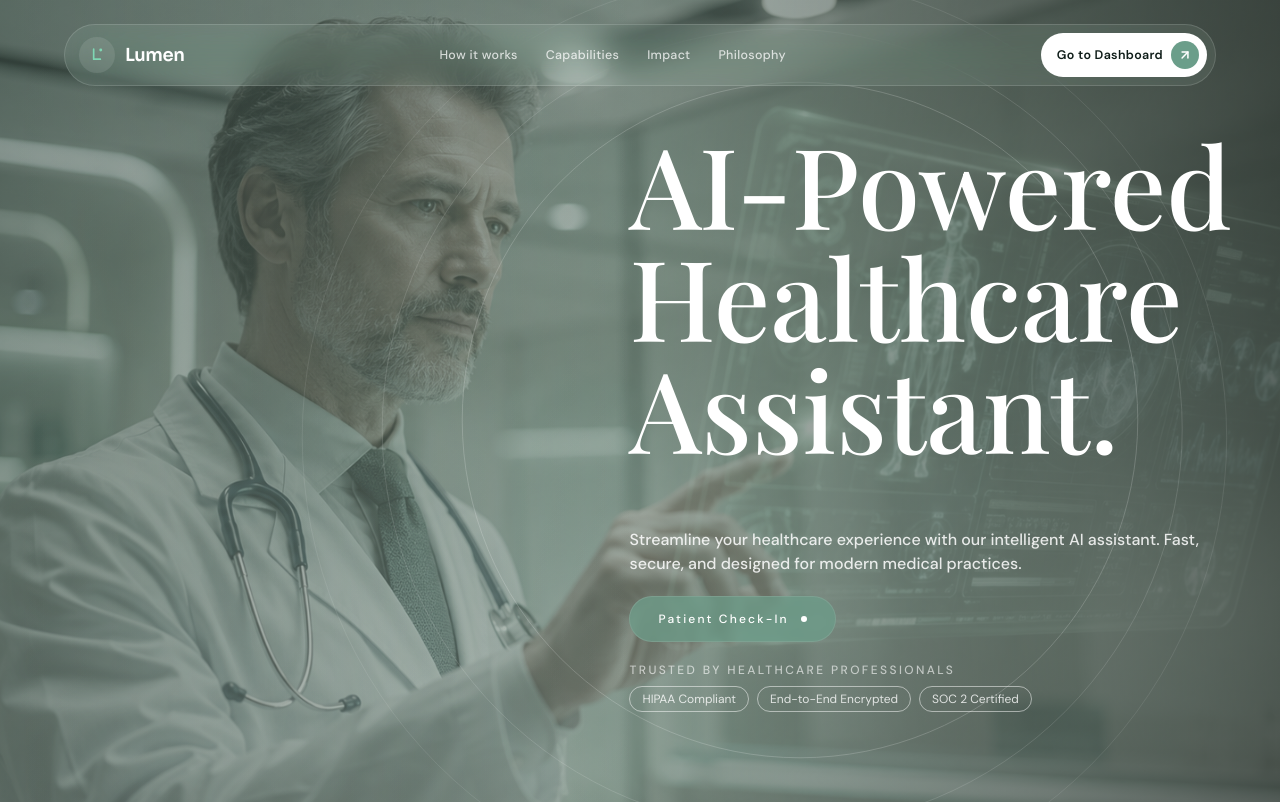
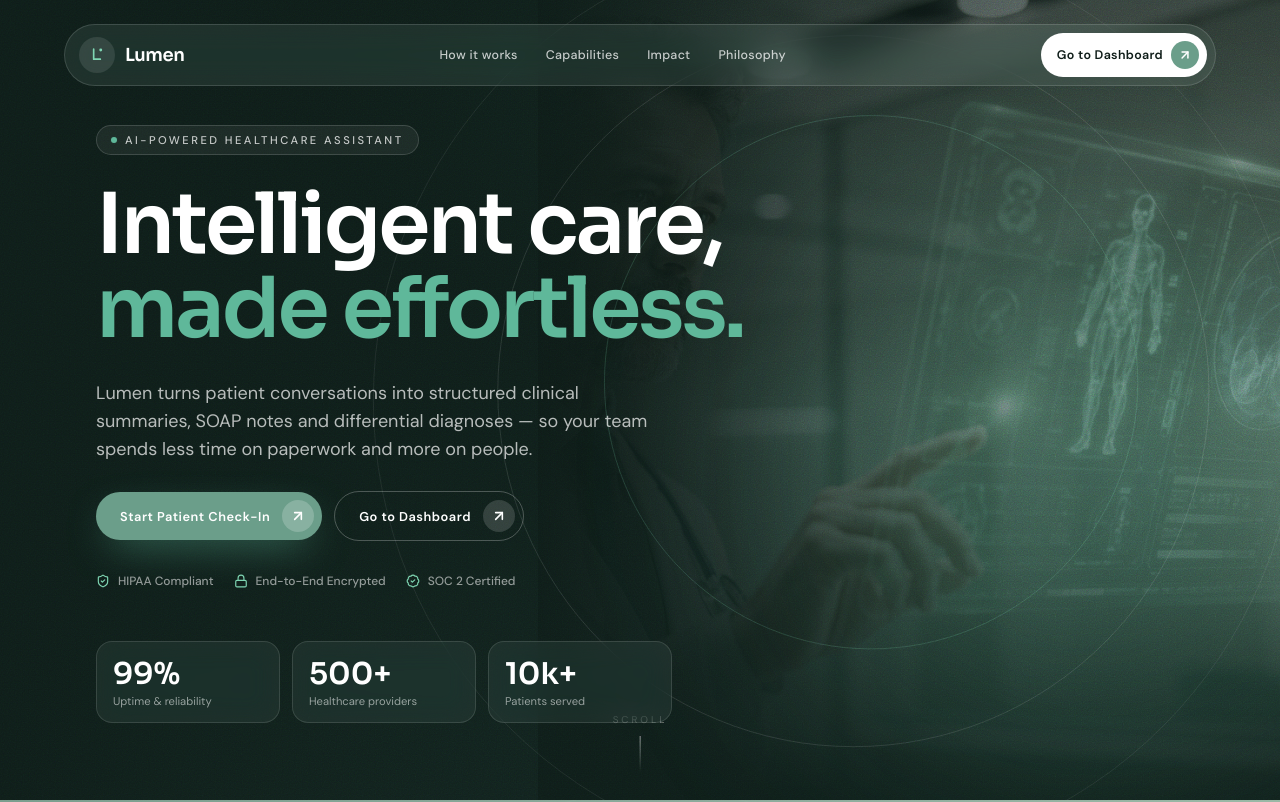
Before and after one commit to parag3638/MedDamn, a Next.js app: page / in a window 1280 px wide. Shown: the top 802 px of the page. Built offline with nearby package versions, Linux system fonts and the light colour scheme; a web font is replaced by a local one.

Commit message:
Rebuild hero with cinematic dark canvas and two-tone headline

```diff
--- a/src/components/landing/Hero.tsx
+++ b/src/components/landing/Hero.tsx
@@ -2,101 +2,163 @@
 
 import Image from "next/image";
 import { motion } from "framer-motion";
+import { ShieldCheck, Lock, BadgeCheck } from "lucide-react";
+import { PillBadge, ArrowButton } from "./ui";
+
+const trust = [
+  { icon: ShieldCheck, label: "HIPAA Compliant" },
+  { icon: Lock, label: "End-to-End Encrypted" },
+  { icon: BadgeCheck, label: "SOC 2 Certified" },
+];
+
+const heroStats = [
+  { value: "99%", label: "Uptime & reliability" },
+  { value: "500+", label: "Healthcare providers" },
+  { value: "10k+", label: "Patients served" },
+];
+
+const ease = [0.22, 1, 0.36, 1] as const;
 
 export default function Hero() {
   return (
     <section
       aria-label="Hero"
-      className="relative min-h-screen flex items-end overflow-hidden"
+      className="grain relative flex min-h-screen items-center overflow-hidden bg-hero-dark"
     >
-      {/* Background: portrait image first, sage gradient overlay on top */}
-      <div className="absolute inset-0">
-        {/* Base immersive gradient underneath */}
-        <div className="absolute inset-0 bg-immersive" />
+      {/* Right-bleeding cinematic portrait */}
+      <div className="absolute inset-y-0 right-0 w-full md:w-[58%]">
         <Image
           src="/images/hero-portrait.jpg"
-          alt="Doctor using AI-powered healthcare assistant"
+          alt="Clinician using Lumen, the AI-powered healthcare assistant"
           fill
           priority
-          className="object-cover object-center saturate-[0.55] brightness-[0.85]"
+          sizes="(max-width: 768px) 100vw, 58vw"
+          className="object-cover object-[60%_center] saturate-[0.7] [mask-image:linear-gradient(to_right,transparent,black_42%)] md:[mask-image:linear-gradient(to_right,transparent,black_38%)]"
         />
-        {/* Sage gradient tint — keep it lighter so image + text stay vivid */}
-        <div className="absolute inset-0 bg-immersive opacity-45" />
-        {/* Right-side darkening so description text is readable */}
-        <div className="absolute inset-0 bg-gradient-to-l from-black/50 via-black/10 to-transparent" />
-        {/* Left-edge darkening so headline text stays readable */}
-        <div className="absolute inset-0 bg-gradient-to-r from-black/20 via-transparent to-transparent" />
-        {/* Decorative arcs — centered around the subject (right-center) */}
-        <svg
-          className="absolute inset-0 w-full h-full opacity-20"
-          viewBox="0 0 1440 900"
-          fill="none"
-          aria-hidden="true"
-        >
-          <circle cx="900" cy="450" r="380" stroke="white" strokeWidth="1" />
-          <circle cx="880" cy="460" r="450" stroke="white" strokeWidth="0.7" />
-          <circle cx="860" cy="470" r="520" stroke="white" strokeWidth="0.5" />
-        </svg>
+        {/* tone the photo toward the sage-dark palette */}
+        <div className="absolute inset-0 bg-ink/45 mix-blend-multiply" />
+        <div className="absolute inset-0 bg-gradient-to-t from-ink via-transparent to-ink/30" />
       </div>
 
+      {/* Legibility wash on the left */}
+      <div className="absolute inset-0 bg-gradient-to-r from-ink via-ink/70 to-transparent md:to-ink/0" />
+
+      {/* Sage glow */}
+      <div className="pointer-events-none absolute -right-20 top-1/4 h-[34rem] w-[34rem] rounded-full bg-sage-accent/20 blur-[120px]" />
+
+      {/* Concentric arcs centered on the subject */}
+      <svg
+        className="pointer-events-none absolute inset-0 h-full w-full opacity-[0.18]"
+        viewBox="0 0 1440 900"
+        fill="none"
+        aria-hidden="true"
+      >
+        <circle cx="980" cy="430" r="300" stroke="#7fd6b3" strokeWidth="1" />
+        <circle cx="960" cy="440" r="400" stroke="white" strokeWidth="0.6" />
+        <circle cx="940" cy="450" r="520" stroke="white" strokeWidth="0.4" />
+      </svg>
+
       {/* Content */}
-      <div className="relative z-10 w-full px-8 md:px-12 pb-32 pt-32">
-        <div className="max-w-[108rem] mx-auto flex justify-end">
+      <div className="relative z-10 mx-auto flex w-full max-w-6xl flex-col justify-center px-6 pb-16 pt-28 sm:px-8">
+        <div className="flex max-w-2xl flex-col gap-7">
+          <motion.div
+            initial={{ opacity: 0, y: 18 }}
+            animate={{ opacity: 1, y: 0 }}
+            transition={{ duration: 0.6, ease }}
+          >
+            <PillBadge tone="dark">AI-Powered Healthcare Assistant</PillBadge>
+          </motion.div>
 
-          {/* All content — right column, right-aligned */}
-          <div className="flex flex-col gap-16 md:max-w-2xl ">
+          <h1 className="font-display text-[3.25rem] font-semibold leading-[0.98] tracking-[-0.035em] text-white sm:text-7xl lg:text-[5.25rem]">
+            <motion.span
+              className="block"
+              initial={{ opacity: 0, y: 28 }}
+              animate={{ opacity: 1, y: 0 }}
+              transition={{ duration: 0.7, ease, delay: 0.06 }}
+            >
+              Intelligent care,
+            </motion.span>
+            <motion.span
+              className="block text-sage-accent"
+              initial={{ opacity: 0, y: 28 }}
+              animate={{ opacity: 1, y: 0 }}
+              transition={{ duration: 0.7, ease, delay: 0.16 }}
+            >
+              made effortless.
+            </motion.span>
+          </h1>
 
-            <motion.h1
-              initial={{ opacity: 0, y: 40 }}
-              animate={{ opacity: 1, y: 0 }}
-              transition={{ duration: 0.7, ease: [0.22, 1, 0.36, 1] }}
-              className="font-serif text-6xl md:text-7xl lg:text-[7rem] font-medium leading-[0.92] text-white"
-            >
-              AI-Powered
-              <br />
-              Healthcare
-              <br />
-              Assistant.
-            </motion.h1>
+          <motion.p
+            className="max-w-xl text-base leading-relaxed text-white/70 sm:text-lg"
+            initial={{ opacity: 0, y: 18 }}
+            animate={{ opacity: 1, y: 0 }}
+            transition={{ duration: 0.7, ease, delay: 0.26 }}
+          >
+            Lumen turns patient conversations into structured clinical summaries,
+            SOAP notes and differential diagnoses — so your team spends less time
+            on paperwork and more on people.
+          </motion.p>
 
-            <motion.div
-              initial={{ opacity: 0, y: 20 }}
-              animate={{ opacity: 1, y: 0 }}
-              transition={{ duration: 0.7, ease: [0.22, 1, 0.36, 1], delay: 0.2 }}
-              className="flex flex-col gap-5 max-w-xl"
-            >
-              <p className="text-sm md:text-base leading-relaxed text-white/85 font-medium">
-                Streamline your healthcare experience with our intelligent AI
-                assistant. Fast, secure, and designed for modern medical practices.
-              </p>
+          <motion.div
+            className="flex flex-wrap items-center gap-3"
+            initial={{ opacity: 0, y: 18 }}
+            animate={{ opacity: 1, y: 0 }}
+            transition={{ duration: 0.7, ease, delay: 0.34 }}
+          >
+            <ArrowButton href="/intake" variant="solid">
+              Start Patient Check-In
+            </ArrowButton>
+            <ArrowButton href="/vaultx/dashboard" variant="ghost-dark">
+              Go to Dashboard
+            </ArrowButton>
+          </motion.div>
 
-              <a
-                href="/intake"
-                className="inline-flex self-start items-center gap-3 px-7 py-3.5 rounded-full text-xs tracking-[0.18em] font-medium bg-sage-500/70 backdrop-blur-sm border border-sage-400/50 text-white hover:bg-sage-700/70 transition-all focus-visible:outline-none focus-visible:ring-2 focus-visible:ring-white/30"
+          {/* Trust row */}
+          <motion.div
+            className="flex flex-wrap items-center gap-x-5 gap-y-2 pt-1"
+            initial={{ opacity: 0 }}
+            animate={{ opacity: 1 }}
+            transition={{ duration: 0.7, ease, delay: 0.46 }}
+          >
+            {trust.map(({ icon: Icon, label }) => (
+              <span
+                key={label}
+                className="inline-flex items-center gap-2 text-xs font-medium text-white/55"
               >
-                Patient Check-In
-                <span className="w-1.5 h-1.5 rounded-full bg-current" />
-              </a>
+                <Icon className="h-3.5 w-3.5 text-sage-glow" strokeWidth={2} />
+                {label}
+              </span>
+            ))}
+          </motion.div>
 
-              <div className="flex flex-col items-start gap-2">
-                <p className="text-xs tracking-[0.2em] text-white/60 font-medium">
-                  TRUSTED BY HEALTHCARE PROFESSIONALS
-                </p>
-                <div className="flex flex-wrap gap-2">
-                  {["HIPAA Compliant", "End-to-End Encrypted", "SOC 2 Certified"].map((badge) => (
-                    <span
-                      key={badge}
-                      className="text-xs px-3 py-1 rounded-full border border-white/50 text-white/80"
-                    >
-                      {badge}
-                    </span>
-                  ))}
+          {/* Glass stat strip */}
+          <motion.div
+            className="mt-6 grid max-w-xl grid-cols-3 gap-3"
+            initial={{ opacity: 0, y: 22 }}
+            animate={{ opacity: 1, y: 0 }}
+            transition={{ duration: 0.7, ease, delay: 0.56 }}
+          >
+            {heroStats.map((s) => (
+              <div
+                key={s.label}
+                className="glass-card rounded-2xl px-4 py-3.5"
+              >
+                <div className="font-display text-2xl font-semibold text-white sm:text-3xl">
+                  {s.value}
+                </div>
+                <div className="mt-0.5 text-[0.7rem] leading-tight text-white/55">
+                  {s.label}
                 </div>
               </div>
-            </motion.div>
+            ))}
+          </motion.div>
+        </div>
+      </div>
 
-          </div>
-        </div>
+      {/* Scroll cue */}
+      <div className="absolute bottom-7 left-1/2 hidden -translate-x-1/2 flex-col items-center gap-2 text-white/40 md:flex">
+        <span className="text-[0.62rem] uppercase tracking-[0.3em]">Scroll</span>
+        <span className="h-9 w-px bg-gradient-to-b from-white/50 to-transparent" />
       </div>
     </section>
   );
```
